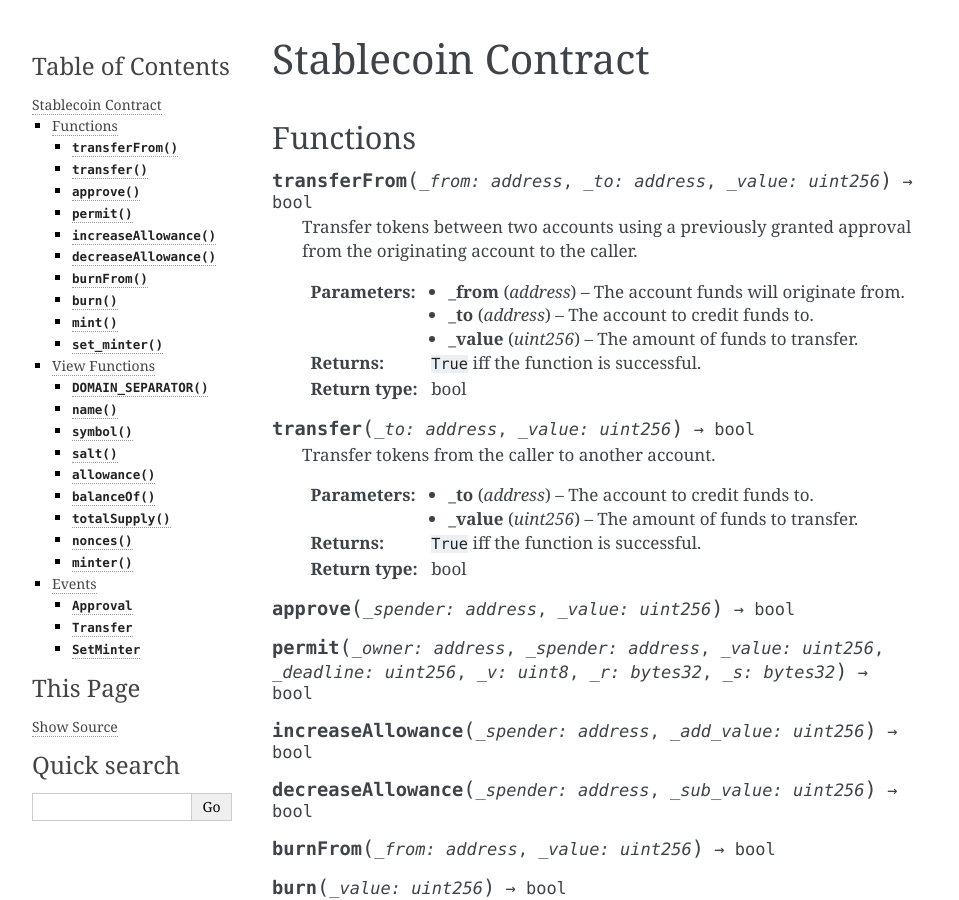
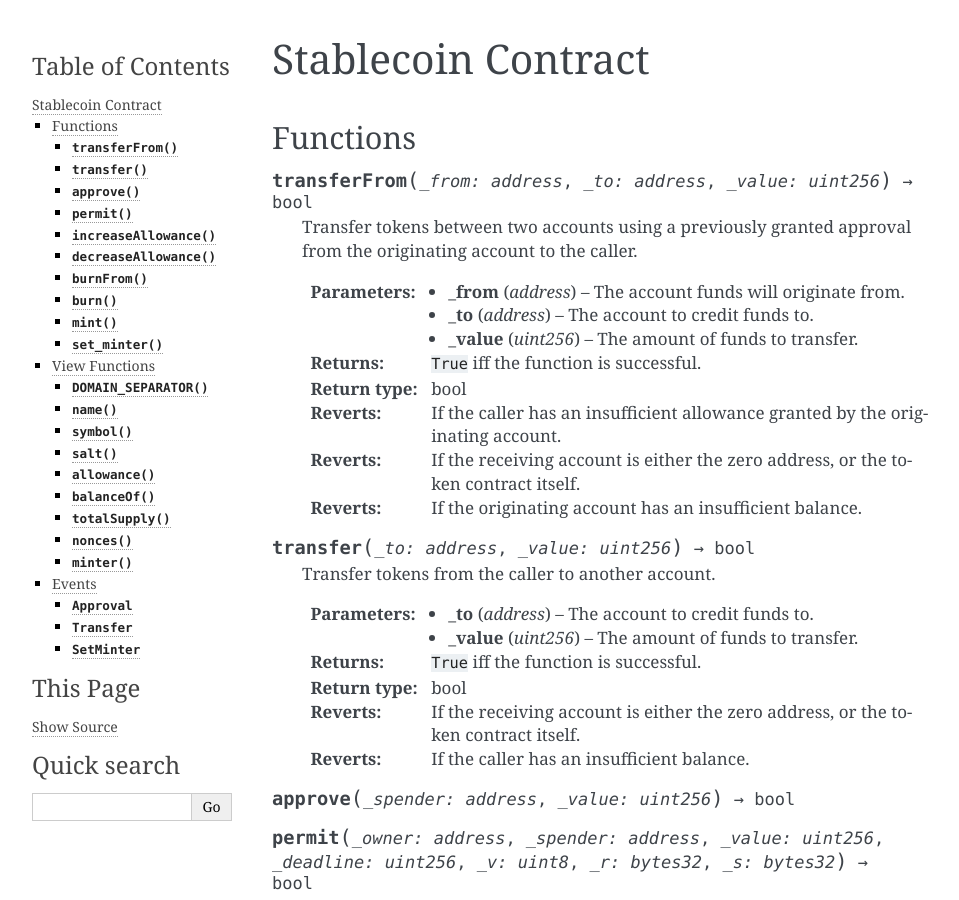
Before and after one commit to curvefi/curve-stablecoin, a Sphinx documentation site: the page built from docs/source/stablecoin.rst, in a window 1280 px wide and 900 px high. Shown: the whole window, without its empty margins (148-1107 px from the left). Built offline with Sphinx 7.4.7, drawn with Linux system fonts in a browser that asks for light colours.

Commit message:
docs: add revert information to transferFrom

```diff
--- a/docs/source/stablecoin.rst
+++ b/docs/source/stablecoin.rst
@@ -16,6 +16,9 @@ Functions
     :param uint256 _value: The amount of funds to transfer.
     :returns: ``True`` iff the function is successful.
     :rtype: bool
+    :reverts: If the caller has an insufficient allowance granted by the originating account.
+    :reverts: If the receiving account is either the zero address, or the token contract itself.
+    :reverts: If the originating account has an insufficient balance.
 
 .. function:: transfer(_to: address, _value: uint256) -> bool
 
@@ -25,6 +28,8 @@ Functions
     :param uint256 _value: The amount of funds to transfer.
     :returns: ``True`` iff the function is successful.
     :rtype: bool
+    :reverts: If the receiving account is either the zero address, or the token contract itself.
+    :reverts: If the caller has an insufficient balance.
 
 .. function:: approve(_spender: address, _value: uint256) -> bool
 
```
